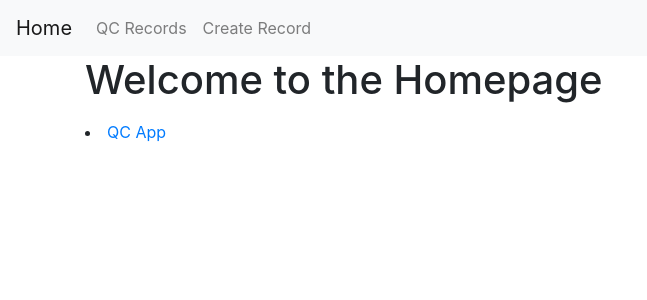
After one commit to ftharyanto/ebast, a Django app: page / in a window 1280 px wide. The commit adds this page. Shown: the top 300 px of the page, without its empty margins (0-647 px from the left). Run offline with Django 5.2, Linux system fonts and the light colour scheme; some libraries are stand-ins or nearby versions.

Commit message:
Add homepage view and template; update settings and URLs for new structure

```diff
--- a/ebast/settings.py
+++ b/ebast/settings.py
@@ -11,6 +11,7 @@ https://docs.djangoproject.com/en/5.1/ref/settings/
 """
 
 from pathlib import Path
+import os
 
 # Build paths inside the project like this: BASE_DIR / 'subdir'.
 BASE_DIR = Path(__file__).resolve().parent.parent
@@ -55,7 +56,7 @@ ROOT_URLCONF = 'ebast.urls'
 TEMPLATES = [
     {
         'BACKEND': 'django.template.backends.django.DjangoTemplates',
-        'DIRS': [],
+        'DIRS': [os.path.join(BASE_DIR, 'templates')],
         'APP_DIRS': True,
         'OPTIONS': {
             'context_processors': [
--- a/ebast/urls.py
+++ b/ebast/urls.py
@@ -16,8 +16,10 @@ Including another URLconf
 """
 from django.contrib import admin
 from django.urls import path, include
+from .views import HomeView
 
 urlpatterns = [
+    path('', HomeView.as_view(), name='home'),
     path('admin/', admin.site.urls),
     path('qc/', include('qc.urls')),
 ]
--- /dev/null
+++ b/ebast/views.py
@@ -0,0 +1,4 @@
+from django.views.generic import TemplateView
+
+class HomeView(TemplateView):
+    template_name = 'homepage.html'
--- a/qc/templates/base.html
+++ b/templates/base.html
@@ -3,13 +3,13 @@
 <head>
     <meta charset="UTF-8">
     <meta name="viewport" content="width=device-width, initial-scale=1.0">
-    <title>{% block title %}QC System{% endblock %}</title>
+    <title>{% block title %}Home{% endblock %}</title>
     <link href="https://stackpath.bootstrapcdn.com/bootstrap/4.5.2/css/bootstrap.min.css" rel="stylesheet">
     <link href="https://cdnjs.cloudflare.com/ajax/libs/font-awesome/5.15.4/css/all.min.css" rel="stylesheet">
 </head>
 <body>
     <nav class="navbar navbar-expand-lg navbar-light bg-light">
-        <a class="navbar-brand" href="#">QC System</a>
+        <a class="navbar-brand" href="{% url 'home' %}">Home</a>
         <button class="navbar-toggler" type="button" data-toggle="collapse" data-target="#navbarNav" aria-controls="navbarNav" aria-expanded="false" aria-label="Toggle navigation">
             <span class="navbar-toggler-icon"></span>
         </button>
--- /dev/null
+++ b/templates/homepage.html
@@ -0,0 +1,18 @@
+<!DOCTYPE html>
+<html>
+<head>
+    <title>Homepage</title>
+</head>
+<body>
+    {% extends "base.html" %}
+
+    {% block title %}Homepage{% endblock %}
+
+    {% block content %}
+    <h1>Welcome to the Homepage</h1>
+    <ul></ul>
+        <li><a href="{% url 'qc:qcrecord_list' %}">QC App</a></li>
+    </ul>
+    {% endblock %}
+</body>
+</html>
```
Also changed, not shown: ebast/templates/ebast/homepage.html (deleted, +0 -12 lines), db.sqlite3.
